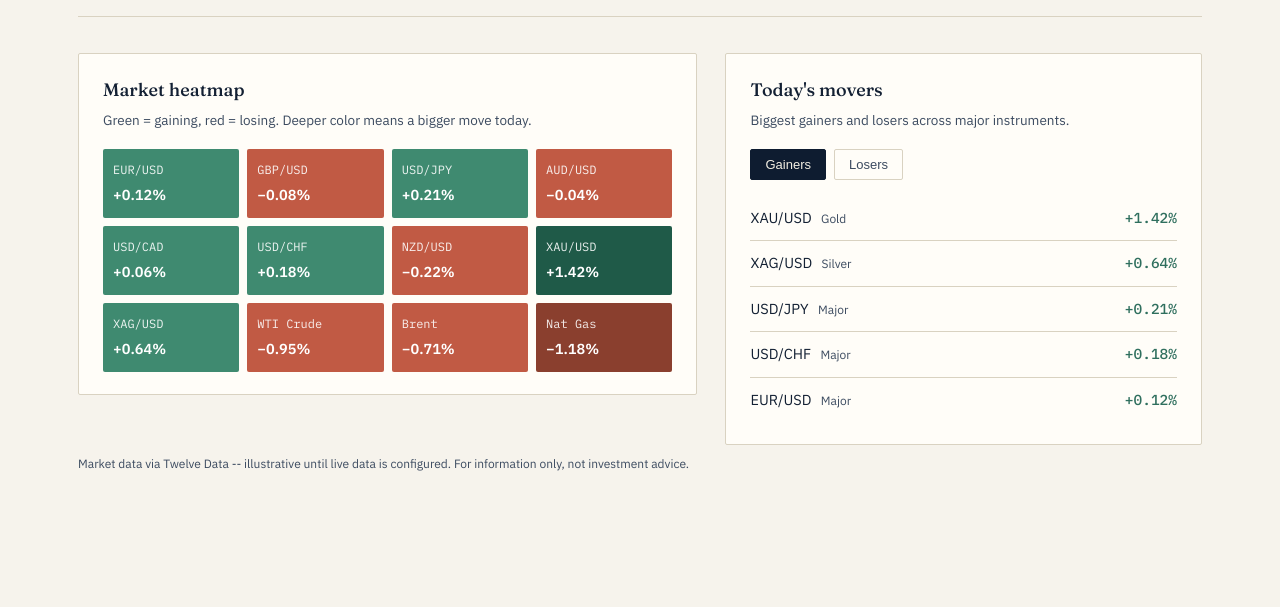
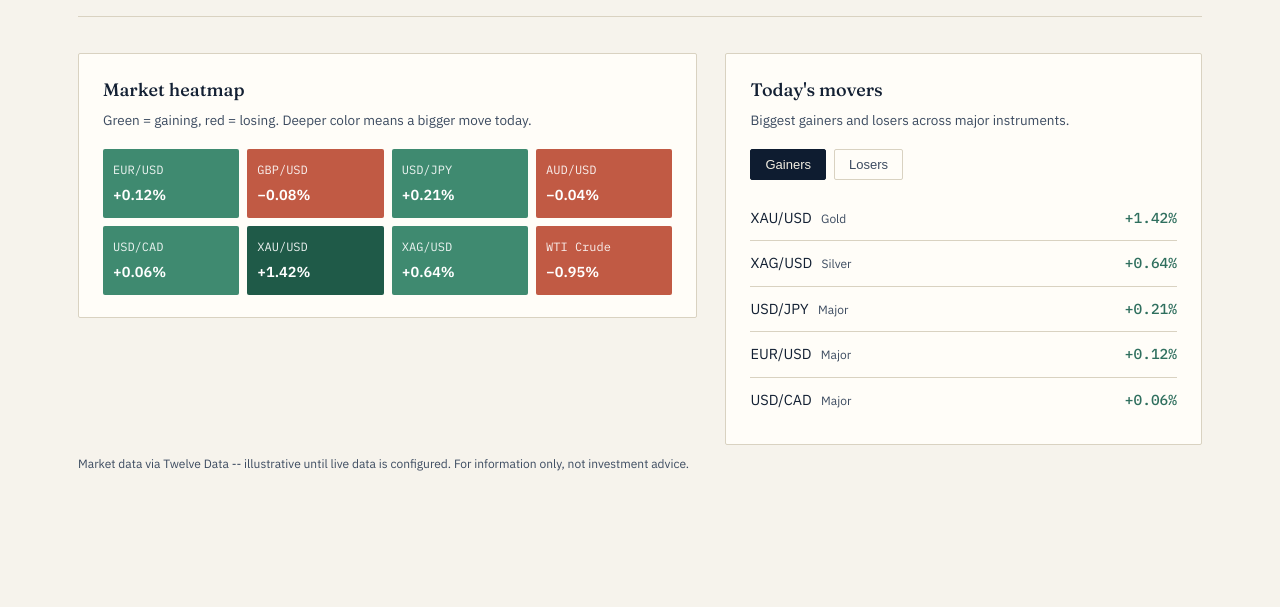
Before and after one commit to dimapoet1984-arch/globalfxhub, a WordPress theme: template front-page.php in a window 1280 px wide. Shown: the part 924-1531 px from the top of the page. Run offline with PHP 8.4 and a stand-in for WordPress, Linux system fonts and the light colour scheme; the site name, menu and one post (Sample post) are stand-ins, and other content is empty.

Commit message:
Cut tracked instruments from 12 to 8 to fit Twelve Data's free-tier rate limit
Confirmed via the debug endpoint: the free plan caps usage at 8 API
credits per minute, and /quote costs 1 credit per symbol even when
batched into a single request -- so the original 12-symbol batch was
guaranteed to 429 on every attempt, not just this one. Dropped
USD/CHF, NZD/USD, Brent, and Nat Gas, keeping the 5 majors already
used in the ticker plus gold, silver, and WTI crude -- 8 symbols,
exactly the per-minute ceiling. front-page.php's heatmap loop needs no
changes since it already renders whatever globalfxhub_market_symbols()
returns.

```diff
--- a/inc/market-data.php
+++ b/inc/market-data.php
@@ -25,28 +25,28 @@ define( 'GLOBALFXHUB_MARKET_DATA_OPTION', 'globalfxhub_market_data' );
 
 /**
  * The instruments shown across the ticker, heatmap, and movers list.
- * 'decimals'/'thousands' control display formatting only. The three
- * energy symbols (WTI/BRENT/NATGAS) are this integration's best-guess at
- * Twelve Data's naming -- verify them against a live /quote response
- * after adding the API key, since this environment couldn't reach
- * twelvedata.com directly to confirm. A wrong symbol here just makes that
- * one quote silently fail to update (see globalfxhub_fetch_market_data),
- * not break anything else.
+ * 'decimals'/'thousands' control display formatting only.
+ *
+ * Deliberately capped at 8 symbols: Twelve Data's free tier enforces an
+ * 8-API-credit-per-minute limit (confirmed live -- a 12-symbol batch
+ * came back HTTP 429, "12 API credits were used, with the current limit
+ * being 8"), and since the /quote endpoint costs 1 credit per symbol
+ * even when batched into one request, 8 symbols in one call is the most
+ * this plan can ever fetch in a single minute. Don't add a 9th without
+ * either dropping one of these or upgrading the Twelve Data plan --
+ * otherwise every scheduled fetch will 429 again, permanently, not just
+ * occasionally.
  */
 function globalfxhub_market_symbols() {
     return array(
-        'EUR/USD'    => array( 'label' => 'EUR/USD',   'category' => 'Major',  'decimals' => 4, 'thousands' => false, 'in_ticker' => true ),
-        'GBP/USD'    => array( 'label' => 'GBP/USD',   'category' => 'Major',  'decimals' => 4, 'thousands' => false, 'in_ticker' => true ),
-        'USD/JPY'    => array( 'label' => 'USD/JPY',   'category' => 'Major',  'decimals' => 2, 'thousands' => false, 'in_ticker' => true ),
-        'AUD/USD'    => array( 'label' => 'AUD/USD',   'category' => 'Major',  'decimals' => 4, 'thousands' => false, 'in_ticker' => true ),
-        'USD/CAD'    => array( 'label' => 'USD/CAD',   'category' => 'Major',  'decimals' => 4, 'thousands' => false, 'in_ticker' => true ),
-        'USD/CHF'    => array( 'label' => 'USD/CHF',   'category' => 'Major',  'decimals' => 4, 'thousands' => false, 'in_ticker' => false ),
-        'NZD/USD'    => array( 'label' => 'NZD/USD',   'category' => 'Major',  'decimals' => 4, 'thousands' => false, 'in_ticker' => false ),
-        'XAU/USD'    => array( 'label' => 'XAU/USD',   'category' => 'Gold',   'decimals' => 2, 'thousands' => true,  'in_ticker' => true ),
-        'XAG/USD'    => array( 'label' => 'XAG/USD',   'category' => 'Silver', 'decimals' => 2, 'thousands' => false, 'in_ticker' => false ),
-        'WTI/USD'    => array( 'label' => 'WTI Crude', 'category' => 'Energy', 'decimals' => 2, 'thousands' => false, 'in_ticker' => false ),
-        'BRENT/USD'  => array( 'label' => 'Brent',     'category' => 'Energy', 'decimals' => 2, 'thousands' => false, 'in_ticker' => false ),
-        'NATGAS/USD' => array( 'label' => 'Nat Gas',   'category' => 'Energy', 'decimals' => 3, 'thousands' => false, 'in_ticker' => false ),
+        'EUR/USD' => array( 'label' => 'EUR/USD',   'category' => 'Major',  'decimals' => 4, 'thousands' => false, 'in_ticker' => true ),
+        'GBP/USD' => array( 'label' => 'GBP/USD',   'category' => 'Major',  'decimals' => 4, 'thousands' => false, 'in_ticker' => true ),
+        'USD/JPY' => array( 'label' => 'USD/JPY',   'category' => 'Major',  'decimals' => 2, 'thousands' => false, 'in_ticker' => true ),
+        'AUD/USD' => array( 'label' => 'AUD/USD',   'category' => 'Major',  'decimals' => 4, 'thousands' => false, 'in_ticker' => true ),
+        'USD/CAD' => array( 'label' => 'USD/CAD',   'category' => 'Major',  'decimals' => 4, 'thousands' => false, 'in_ticker' => true ),
+        'XAU/USD' => array( 'label' => 'XAU/USD',   'category' => 'Gold',   'decimals' => 2, 'thousands' => true,  'in_ticker' => true ),
+        'XAG/USD' => array( 'label' => 'XAG/USD',   'category' => 'Silver', 'decimals' => 2, 'thousands' => false, 'in_ticker' => false ),
+        'WTI/USD' => array( 'label' => 'WTI Crude', 'category' => 'Energy', 'decimals' => 2, 'thousands' => false, 'in_ticker' => false ),
     );
 }
 
@@ -57,18 +57,14 @@ function globalfxhub_market_symbols() {
  */
 function globalfxhub_market_fallback_data() {
     return array(
-        'EUR/USD'    => array( 'close' => 1.0834,    'percent_change' => 0.12 ),
-        'GBP/USD'    => array( 'close' => 1.2651,    'percent_change' => -0.08 ),
-        'USD/JPY'    => array( 'close' => 149.32,    'percent_change' => 0.21 ),
-        'AUD/USD'    => array( 'close' => 0.6598,    'percent_change' => -0.04 ),
-        'USD/CAD'    => array( 'close' => 1.3572,    'percent_change' => 0.06 ),
-        'USD/CHF'    => array( 'close' => 0.8821,    'percent_change' => 0.18 ),
-        'NZD/USD'    => array( 'close' => 0.6104,    'percent_change' => -0.22 ),
-        'XAU/USD'    => array( 'close' => 2412.80,   'percent_change' => 1.42 ),
-        'XAG/USD'    => array( 'close' => 28.35,     'percent_change' => 0.64 ),
-        'WTI/USD'    => array( 'close' => 76.40,     'percent_change' => -0.95 ),
-        'BRENT/USD'  => array( 'close' => 80.10,     'percent_change' => -0.71 ),
-        'NATGAS/USD' => array( 'close' => 2.680,     'percent_change' => -1.18 ),
+        'EUR/USD' => array( 'close' => 1.0834,    'percent_change' => 0.12 ),
+        'GBP/USD' => array( 'close' => 1.2651,    'percent_change' => -0.08 ),
+        'USD/JPY' => array( 'close' => 149.32,    'percent_change' => 0.21 ),
+        'AUD/USD' => array( 'close' => 0.6598,    'percent_change' => -0.04 ),
+        'USD/CAD' => array( 'close' => 1.3572,    'percent_change' => 0.06 ),
+        'XAU/USD' => array( 'close' => 2412.80,   'percent_change' => 1.42 ),
+        'XAG/USD' => array( 'close' => 28.35,     'percent_change' => 0.64 ),
+        'WTI/USD' => array( 'close' => 76.40,     'percent_change' => -0.95 ),
     );
 }
 
@@ -162,11 +158,12 @@ function globalfxhub_fetch_market_data( $force = false ) {
 }
 
 /**
- * Refreshes at most once an hour: 12 symbols x 24 refreshes/day = 288
+ * Refreshes at most once an hour: 8 symbols x 24 refreshes/day = 192
  * credits/day on Twelve Data's quote endpoint (1 credit per symbol,
  * whether requested individually or batched in one call) -- comfortably
- * inside even the free plan's daily allowance, with room for the site to
- * grow into more instruments later. Tighten or loosen this by changing
+ * inside the free plan's daily allowance. The 8-symbol cap itself is set
+ * by the per-minute limit (see globalfxhub_market_symbols() above), not
+ * this daily one. Tighten or loosen the refresh cadence by changing
  * HOUR_IN_SECONDS below; the 20-minute guard in the fetch function itself
  * stops any interval you pick here from firing faster than that.
  */
```
